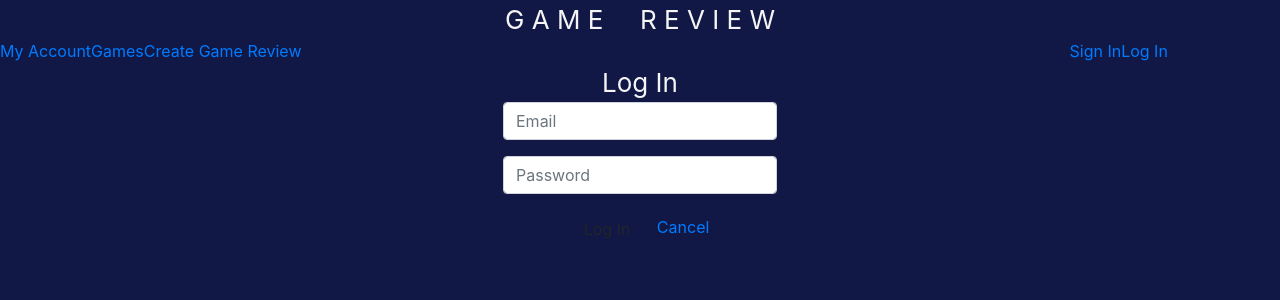
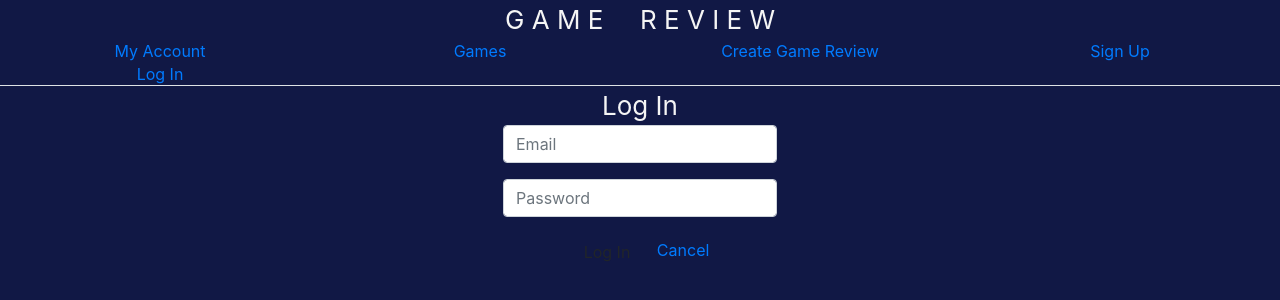
Before and after one commit to code-v1/Game-Review, a React (Create React App) app: page /login in a window 1280 px wide. Shown: the top 300 px of the page. Built offline with nearby package versions, Linux system fonts and the light colour scheme.

Commit message:
refining navbar

```diff
--- a/src/components/Navbar/NavBar.css
+++ b/src/components/Navbar/NavBar.css
@@ -1,7 +1,7 @@
 .NavBar {
     display: flex;
     justify-content: center;
-    margin: 0 0 20px;
+    margin: 0 0 40px;
   }
 
   .NavBar-link {
@@ -9,6 +9,8 @@
   }
 
   .login {
-      position: relative;
-      left: 60vw;
+      position: inherit;
+      display: flex;
+      justify-content: center;
+      width: 40vmin;
   }
--- a/src/components/Navbar/Navbar.jsx
+++ b/src/components/Navbar/Navbar.jsx
@@ -10,12 +10,18 @@ export default class NavBar extends Component  {
   render() {
   return (
     <div>
-        <Nav >
+        <Nav tabs>
+        <NavItem className='login'>
             <Link to="/User">My Account</Link>
+            </NavItem>
+            <NavItem className='login'>
             <Link to="/GamesList">Games</Link>
+            </NavItem>
+            <NavItem className='login'>
             <Link to="/Create">Create Game Review</Link>
+            </NavItem>
             <NavItem className='login'>
-            < Link to="/signup">Sign In</Link>
+            <Link to="/signup">Sign Up</Link>
             </NavItem>
             <NavItem className='login'>
             <Link to="/login">Log In</Link>
@@ -25,11 +31,3 @@ export default class NavBar extends Component  {
     )
   };
 };
-
-//     <div className='NavBar'>
-//       <Link to="/login" className='NavBar-link'>LOG IN</Link>
-//       &nbsp;&nbsp;|&nbsp;&nbsp;
-//       <Link to="/signup" className='NavBar-link'>SIGN UP</Link>
-//     </div>
-//   );
-// };
```
